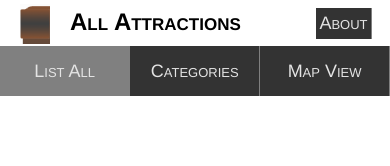
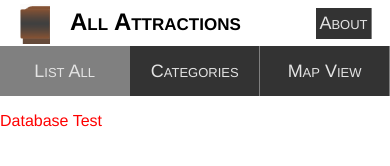
Before and after one commit to Velutas/CMPT497CordovaProject, a plain HTML site: page www/index.html in a window 390 px wide. Drawn offline with Linux system fonts and the light colour scheme; some packages are replaced by stand-ins of ours; files whose address does not match are found by name.

Commit message:
Test database

```diff
--- a/www/css/Styles.css
+++ b/www/css/Styles.css
@@ -25,6 +25,10 @@ p{
 a{
 	color: #E4E4E4;
 	text-decoration: none;
+}
+
+.Testing{
+	color: red;
 }
 
 table{
--- a/www/index.html
+++ b/www/index.html
@@ -24,5 +24,8 @@
 			</td><td class="NavButton">
 			<a href="Map.html">Map View</a>
 		</td></tr></table>
-    </body>
+		<p>
+		<a class="Testing" href = "http://ec2-54-218-45-124.us-west-2.compute.amazonaws.com/">Database Test</a>
+		</p>
+	</body>
 </html>
```
